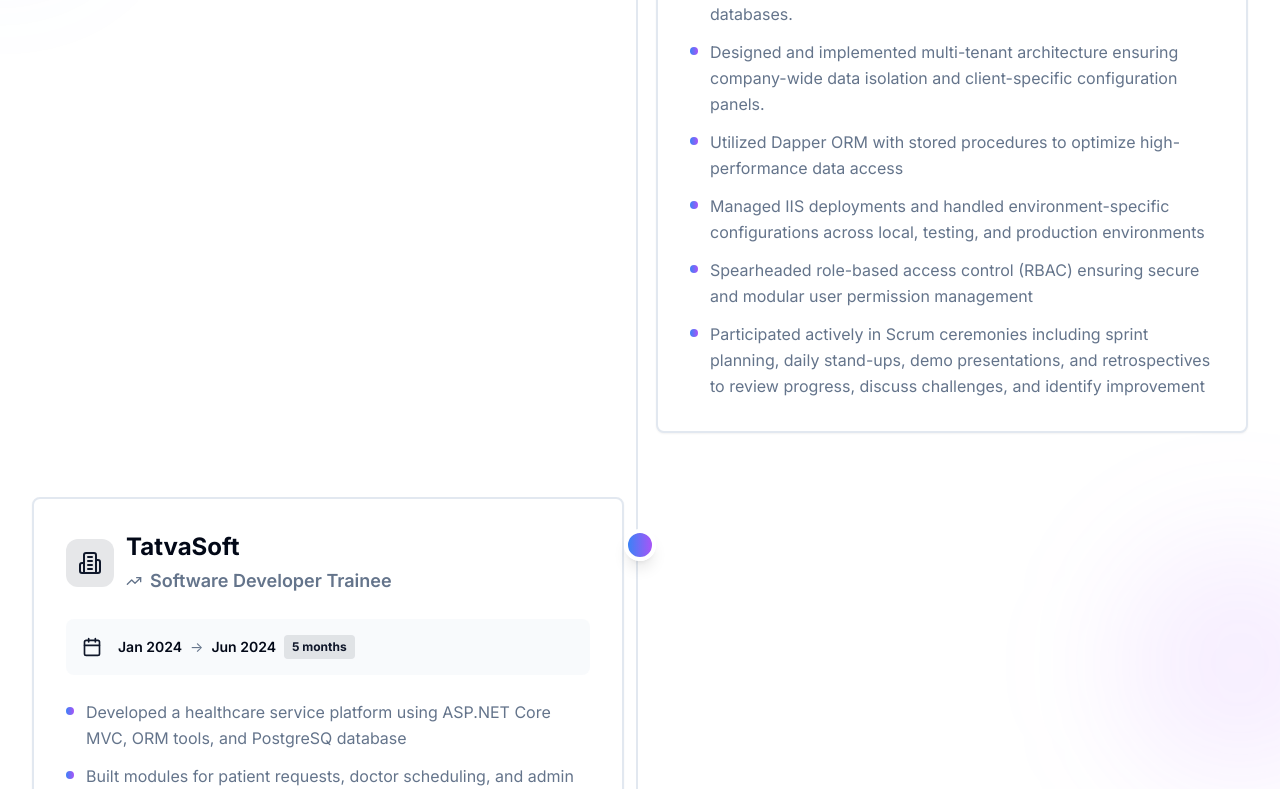
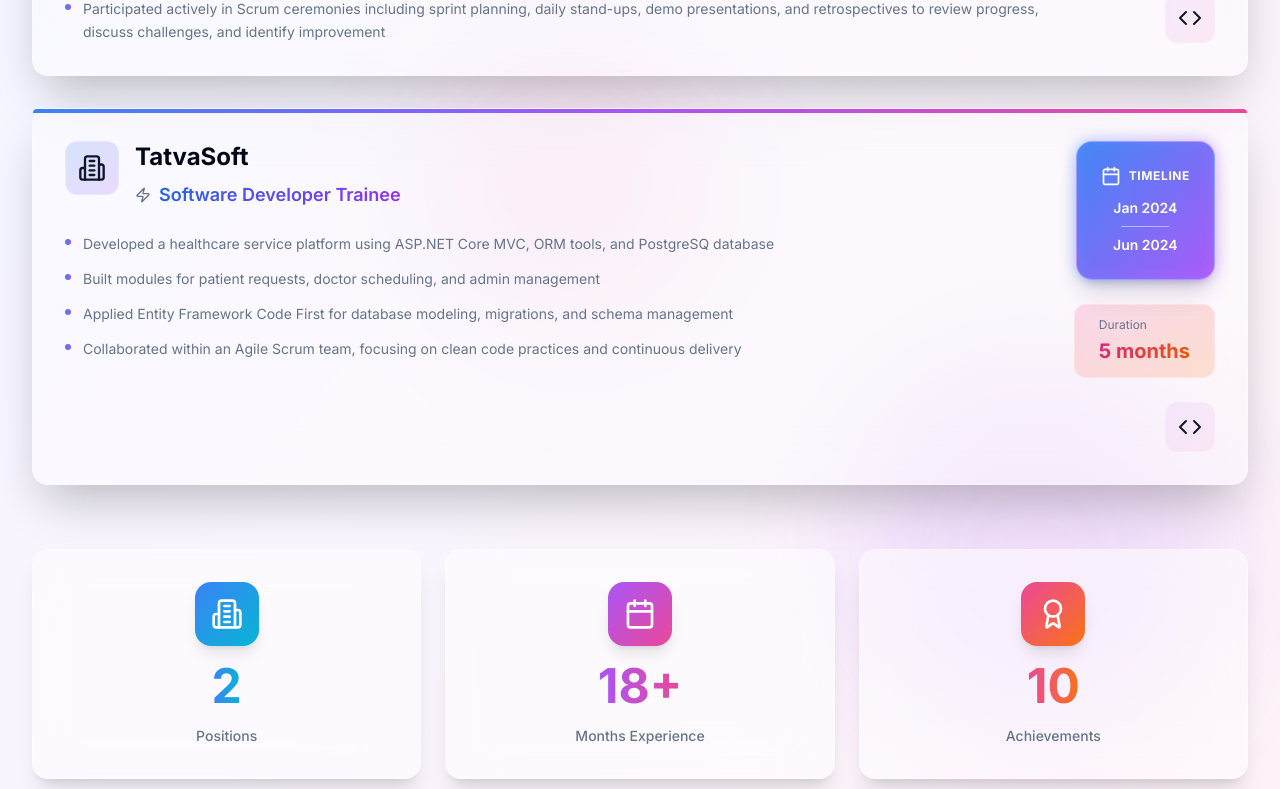
Before and after one commit to keyur1149/keyur1149.github.io, a React (Vite) app: page /experience in a window 1280 px wide. Shown: the part 711-1500 px from the top of the page. Built offline with nearby package versions, Linux system fonts and the light colour scheme.

Commit message:
Refactor: Update Experience component

```diff
--- a/src/components/Experience.tsx
+++ b/src/components/Experience.tsx
@@ -1,58 +1,14 @@
 
 import React, { useEffect, useState, useRef } from 'react';
-import { Calendar, Briefcase, Building2, TrendingUp, Sparkles } from 'lucide-react';
-import { Card, CardContent } from './ui/card';
+import { Calendar, Briefcase, Building2, Zap, Award, Code } from 'lucide-react';
 import portfolioData from '../data/portfolio.json';
 
 const Experience = () => {
   const [isVisible, setIsVisible] = useState(false);
-  const [visibleCards, setVisibleCards] = useState<Set<number>>(new Set());
-  const [scrollProgress, setScrollProgress] = useState(0);
   const { experience } = portfolioData;
-  const sectionRef = useRef<HTMLDivElement>(null);
-  const cardRefs = useRef<(HTMLDivElement | null)[]>([]);
 
   useEffect(() => {
     setIsVisible(true);
-
-    // Intersection Observer for cards
-    const observers = cardRefs.current.map((card, index) => {
-      if (!card) return null;
-
-      const observer = new IntersectionObserver(
-        (entries) => {
-          entries.forEach((entry) => {
-            if (entry.isIntersecting) {
-              setVisibleCards((prev) => new Set(prev).add(index));
-            }
-          });
-        },
-        { threshold: 0.2 }
-      );
-
-      observer.observe(card);
-      return observer;
-    });
-
-    // Scroll progress for timeline
-    const handleScroll = () => {
-      if (!sectionRef.current) return;
-
-      const rect = sectionRef.current.getBoundingClientRect();
-      const sectionHeight = rect.height;
-      const viewportHeight = window.innerHeight;
-      const scrolled = -rect.top;
-      const progress = Math.min(Math.max(scrolled / (sectionHeight - viewportHeight), 0), 1);
-      setScrollProgress(progress);
-    };
-
-    window.addEventListener('scroll', handleScroll);
-    handleScroll();
-
-    return () => {
-      observers.forEach((observer) => observer?.disconnect());
-      window.removeEventListener('scroll', handleScroll);
-    };
   }, []);
 
   const formatDate = (dateString: string) => {
@@ -73,193 +29,279 @@ const Experience = () => {
   };
 
   return (
-    <div ref={sectionRef} className="min-h-screen pt-16 bg-background relative overflow-hidden">
-      {/* Animated background elements */}
-      <div className="absolute inset-0 overflow-hidden pointer-events-none">
-        <div
-          className="absolute top-1/4 -left-20 w-40 h-40 bg-blue-500/10 rounded-full blur-3xl"
-          style={{ transform: `translateY(${scrollProgress * 100}px)` }}
-        />
-        <div
-          className="absolute bottom-1/4 -right-20 w-60 h-60 bg-purple-500/10 rounded-full blur-3xl"
-          style={{ transform: `translateY(${-scrollProgress * 150}px)` }}
-        />
-      </div>
+    <div className="min-h-screen pt-16 bg-background relative overflow-hidden">
+      {/* Animated gradient background */}
+      <div className="absolute inset-0 bg-gradient-to-br from-blue-50 via-purple-50 to-pink-50 dark:from-blue-950/20 dark:via-purple-950/20 dark:to-pink-950/20" />
 
-      <div className="max-w-7xl mx-auto px-4 sm:px-6 lg:px-8 py-20 relative">
+      {/* Floating orbs */}
+      <div className="absolute top-20 left-10 w-72 h-72 bg-blue-400/30 dark:bg-blue-600/20 rounded-full blur-3xl animate-float" />
+      <div className="absolute bottom-20 right-10 w-96 h-96 bg-purple-400/30 dark:bg-purple-600/20 rounded-full blur-3xl animate-float" style={{ animationDelay: '2s' }} />
+      <div className="absolute top-1/2 left-1/3 w-64 h-64 bg-pink-400/20 dark:bg-pink-600/10 rounded-full blur-3xl animate-float" style={{ animationDelay: '4s' }} />
+
+      <div className="max-w-7xl mx-auto px-4 sm:px-6 lg:px-8 py-20 relative z-10">
         <div className={`transition-all duration-1000 ${isVisible ? 'opacity-100 translate-y-0' : 'opacity-0 translate-y-10'}`}>
           {/* Header */}
           <div className="text-center mb-20">
-            <div className="inline-flex items-center justify-center p-3 bg-gradient-to-r from-blue-500/10 to-purple-500/10 rounded-2xl mb-6 backdrop-blur-sm border border-primary/10">
-              <Briefcase className="w-8 h-8 text-primary" />
+            <div className="inline-flex items-center gap-2 px-4 py-2 bg-primary/10 backdrop-blur-sm border border-primary/20 rounded-full mb-6">
+              <Briefcase className="w-5 h-5 text-primary" />
+              <span className="text-sm font-semibold text-primary">Career Timeline</span>
             </div>
-            <h1 className="text-5xl lg:text-7xl font-bold bg-gradient-to-r from-foreground to-foreground/70 bg-clip-text text-transparent mb-6">
+            <h1 className="text-5xl lg:text-7xl font-bold mb-6">
+              <span className="bg-gradient-to-r from-blue-600 via-purple-600 to-pink-600 dark:from-blue-400 dark:via-purple-400 dark:to-pink-400 bg-clip-text text-transparent">
                 Professional Journey
+              </span>
             </h1>
             <p className="text-xl text-muted-foreground max-w-2xl mx-auto">
-              Building innovative solutions and growing through challenging experiences
+              Crafting innovative solutions with cutting-edge technologies
             </p>
           </div>
 
-          {/* Timeline with scroll progress */}
-          <div className="relative">
-            {/* Animated timeline line */}
-            <div className="absolute left-8 lg:left-1/2 lg:-ml-1 top-0 w-0.5 h-full bg-border">
-              <div
-                className="w-full bg-gradient-to-b from-blue-500 via-purple-500 to-pink-500 transition-all duration-300 ease-out"
-                style={{ height: `${scrollProgress * 100}%` }}
+          {/* Experience Cards - Bento Grid Style */}
+          <div className="grid gap-8 mb-16">
+            {experience.map((exp, index) => (
+              <GlassCard key={exp.id} experience={exp} index={index} formatDate={formatDate} calculateDuration={calculateDuration} />
+            ))}
+          </div>
+
+          {/* Stats Grid */}
+          <div className="grid grid-cols-1 md:grid-cols-3 gap-6">
+            <StatCard
+              icon={Building2}
+              value={experience.length}
+              label="Positions"
+              gradient="from-blue-500 to-cyan-500"
+              delay={0}
+            />
+            <StatCard
+              icon={Calendar}
+              value={`${experience.reduce((sum, exp) => {
+                const start = new Date(exp.startDate);
+                const end = exp.endDate === 'Present' ? new Date() : new Date(exp.endDate);
+                return sum + (end.getFullYear() - start.getFullYear()) * 12 + (end.getMonth() - start.getMonth());
+              }, 0)}+`}
+              label="Months Experience"
+              gradient="from-purple-500 to-pink-500"
+              delay={100}
+            />
+            <StatCard
+              icon={Award}
+              value={experience.reduce((sum, exp) => sum + exp.description.length, 0)}
+              label="Achievements"
+              gradient="from-pink-500 to-orange-500"
+              delay={200}
             />
           </div>
+        </div>
+      </div>
+    </div>
+  );
+};
 
-            {/* Experience Cards */}
-            <div className="space-y-16 relative">
-              {experience.map((exp, index) => {
-                const isLeft = index % 2 === 0;
-                const isCardVisible = visibleCards.has(index);
+// Glassmorphism Card with 3D Tilt Effect
+const GlassCard = ({ experience, index, formatDate, calculateDuration }: any) => {
+  const cardRef = useRef<HTMLDivElement>(null);
+  const [rotateX, setRotateX] = useState(0);
+  const [rotateY, setRotateY] = useState(0);
+  const [isHovered, setIsHovered] = useState(false);
+
+  const handleMouseMove = (e: React.MouseEvent<HTMLDivElement>) => {
+    if (!cardRef.current) return;
+
+    const card = cardRef.current;
+    const rect = card.getBoundingClientRect();
+    const x = e.clientX - rect.left;
+    const y = e.clientY - rect.top;
+
+    const centerX = rect.width / 2;
+    const centerY = rect.height / 2;
+
+    const rotateXValue = ((y - centerY) / centerY) * -10;
+    const rotateYValue = ((x - centerX) / centerX) * 10;
+
+    setRotateX(rotateXValue);
+    setRotateY(rotateYValue);
+  };
+
+  const handleMouseLeave = () => {
+    setRotateX(0);
+    setRotateY(0);
+    setIsHovered(false);
+  };
 
   return (
     <div
-                    key={exp.id}
-                    ref={(el) => (cardRefs.current[index] = el)}
-                    className={`relative transition-all duration-700 ${
-                      isCardVisible
-                        ? 'opacity-100 translate-x-0'
-                        : `opacity-0 ${isLeft ? '-translate-x-20' : 'translate-x-20'}`
-                    }`}
+      ref={cardRef}
+      onMouseMove={handleMouseMove}
+      onMouseEnter={() => setIsHovered(true)}
+      onMouseLeave={handleMouseLeave}
+      className="relative group"
+      style={{
+        perspective: '1000px',
+        transformStyle: 'preserve-3d',
+      }}
     >
-                    <div className={`grid lg:grid-cols-2 gap-8 items-center ${!isLeft ? 'lg:grid-flow-dense' : ''}`}>
-                      {/* Timeline Dot */}
-                      <div className="absolute left-8 lg:left-1/2 lg:-ml-4 top-8 z-10">
-                        <div className={`relative transition-all duration-500 ${isCardVisible ? 'scale-100' : 'scale-0'}`}>
-                          <div className="w-8 h-8 rounded-full bg-gradient-to-r from-blue-500 to-purple-500 border-4 border-background shadow-lg">
-                            <div className="absolute inset-0 rounded-full bg-gradient-to-r from-blue-500 to-purple-500 animate-ping opacity-75" />
+      <div
+        className="relative transition-all duration-300 ease-out"
+        style={{
+          transform: `rotateX(${rotateX}deg) rotateY(${rotateY}deg) ${isHovered ? 'translateZ(20px)' : 'translateZ(0)'}`,
+          transformStyle: 'preserve-3d',
+        }}
+      >
+        {/* Glow effect */}
+        <div className="absolute -inset-1 bg-gradient-to-r from-blue-500 via-purple-500 to-pink-500 rounded-2xl opacity-0 group-hover:opacity-20 blur-xl transition-opacity duration-500" />
+
+        {/* Glass card */}
+        <div className="relative bg-white/40 dark:bg-gray-900/40 backdrop-blur-xl border border-white/20 dark:border-gray-700/50 rounded-2xl p-8 shadow-2xl">
+          {/* Top gradient line */}
+          <div className="absolute top-0 left-0 right-0 h-1 bg-gradient-to-r from-blue-500 via-purple-500 to-pink-500 rounded-t-2xl" />
+
+          <div className="grid md:grid-cols-[1fr,auto] gap-8">
+            {/* Left: Content */}
+            <div className="space-y-6">
+              {/* Header */}
+              <div className="flex items-start gap-4">
+                <div className="p-3 bg-gradient-to-br from-blue-500/20 to-purple-500/20 backdrop-blur-sm rounded-xl border border-white/30 dark:border-gray-600/30 group-hover:scale-110 transition-transform duration-300">
+                  <Building2 className="w-7 h-7 text-primary" />
                 </div>
-                          {exp.endDate === 'Present' && (
-                            <Sparkles className="absolute -top-1 -right-1 w-4 h-4 text-yellow-500 animate-pulse" />
+                <div className="flex-1">
+                  <div className="flex items-center gap-3 mb-2">
+                    <h3 className="text-2xl font-bold text-foreground">
+                      {experience.company}
+                    </h3>
+                    {experience.endDate === 'Present' && (
+                      <div className="relative">
+                        <span className="flex h-3 w-3">
+                          <span className="animate-ping absolute inline-flex h-full w-full rounded-full bg-green-400 opacity-75"></span>
+                          <span className="relative inline-flex rounded-full h-3 w-3 bg-green-500"></span>
+                        </span>
+                      </div>
                     )}
                   </div>
-                      </div>
-
-                      {/* Spacer for timeline */}
-                      <div className={`hidden lg:block ${isLeft ? 'lg:order-1' : 'lg:order-2'}`} />
-
-                      {/* Card Content */}
-                      <Card
-                        className={`group relative overflow-hidden border-2 hover:border-primary/50 transition-all duration-500 hover:shadow-2xl hover:shadow-primary/20 ml-20 lg:ml-0 ${
-                          isLeft ? 'lg:order-2' : 'lg:order-1'
-                        }`}
-                      >
-                        {/* Animated gradient background */}
-                        <div className="absolute inset-0 bg-gradient-to-r from-blue-500/0 via-purple-500/0 to-pink-500/0 group-hover:from-blue-500/5 group-hover:via-purple-500/5 group-hover:to-pink-500/5 transition-all duration-700" />
-
-                        {/* Top gradient accent */}
-                        <div className="absolute top-0 left-0 right-0 h-1 bg-gradient-to-r from-blue-500 via-purple-500 to-pink-500 transform scale-x-0 group-hover:scale-x-100 transition-transform duration-500 origin-left" />
-
-                        <CardContent className="p-8 relative">
-                          {/* Header */}
-                          <div className="flex items-start justify-between mb-6">
-                            <div className="flex items-center gap-3">
-                              <div className="p-3 bg-primary/10 rounded-xl group-hover:scale-110 transition-transform duration-300">
-                                <Building2 className="w-6 h-6 text-primary" />
-                              </div>
-                              <div>
-                                <h3 className="text-2xl font-bold text-foreground group-hover:text-primary transition-colors">
-                                  {exp.company}
-                                </h3>
-                                <div className="flex items-center gap-2 mt-1">
-                                  <TrendingUp className="w-4 h-4 text-muted-foreground" />
-                                  <p className="text-lg font-semibold text-muted-foreground">
-                                    {exp.position}
+                  <div className="flex items-center gap-2">
+                    <Zap className="w-4 h-4 text-muted-foreground" />
+                    <p className="text-lg font-semibold bg-gradient-to-r from-blue-600 to-purple-600 dark:from-blue-400 dark:to-purple-400 bg-clip-text text-transparent">
+                      {experience.position}
                     </p>
                   </div>
                 </div>
               </div>
 
-                            {exp.endDate === 'Present' && (
-                              <span className="px-3 py-1 bg-green-500/10 text-green-600 dark:text-green-400 text-xs font-bold rounded-full border border-green-500/30 animate-pulse">
-                                Current
-                              </span>
-                            )}
+              {/* Achievements */}
+              <div className="space-y-3">
+                {experience.description.map((point: string, idx: number) => (
+                  <div
+                    key={idx}
+                    className="flex items-start gap-3 group/item"
+                    style={{
+                      animation: `fadeIn 0.5s ease-out ${idx * 0.1}s both`
+                    }}
+                  >
+                    <div className="mt-1.5 min-w-[6px] h-[6px] rounded-full bg-gradient-to-r from-blue-500 to-purple-500 group-hover/item:scale-150 group-hover/item:shadow-lg group-hover/item:shadow-purple-500/50 transition-all duration-300" />
+                    <p className="text-sm leading-relaxed text-muted-foreground group-hover/item:text-foreground transition-colors">
+                      {point.trim()}
+                    </p>
                   </div>
-
-                          {/* Timeline Info */}
-                          <div className="flex items-center gap-4 mb-6 p-4 bg-muted/50 rounded-lg">
-                            <Calendar className="w-5 h-5 text-primary" />
-                            <div className="flex items-center gap-2 text-sm">
-                              <span className="font-semibold text-foreground">{formatDate(exp.startDate)}</span>
-                              <span className="text-muted-foreground">→</span>
-                              <span className="font-semibold text-foreground">{formatDate(exp.endDate)}</span>
-                              <span className="px-2 py-1 bg-primary/10 text-primary text-xs font-bold rounded">
-                                {calculateDuration(exp.startDate, exp.endDate)}
-                              </span>
+                ))}
               </div>
             </div>
 
-                          {/* Description */}
-                          <ul className="space-y-3">
-                            {exp.description.map((point, idx) => (
-                              <li
-                                key={idx}
-                                className="flex items-start gap-3 text-muted-foreground hover:text-foreground transition-all duration-300 group/item"
-                                style={{
-                                  transitionDelay: isCardVisible ? `${idx * 100}ms` : '0ms',
-                                  transform: isCardVisible ? 'translateX(0)' : 'translateX(-10px)',
-                                  opacity: isCardVisible ? 1 : 0
-                                }}
-                              >
-                                <div className="mt-2 min-w-[8px] h-[8px] rounded-full bg-gradient-to-r from-blue-500 to-purple-500 group-hover/item:scale-150 group-hover/item:shadow-lg group-hover/item:shadow-purple-500/50 transition-all duration-300" />
-                                <span className="leading-relaxed flex-1">{point.trim()}</span>
-                              </li>
-                            ))}
-                          </ul>
-                        </CardContent>
-                      </Card>
+            {/* Right: Timeline */}
+            <div className="flex flex-col items-center md:items-end gap-6">
+              {/* Date Badge */}
+              <div className="relative">
+                <div className="absolute inset-0 bg-gradient-to-r from-blue-500 to-purple-500 rounded-2xl blur opacity-50" />
+                <div className="relative bg-gradient-to-br from-blue-500/90 to-purple-500/90 backdrop-blur-sm rounded-2xl p-6 border border-white/30 text-white shadow-xl">
+                  <div className="flex items-center gap-2 mb-3">
+                    <Calendar className="w-5 h-5" />
+                    <span className="text-xs font-bold uppercase tracking-wider">Timeline</span>
+                  </div>
+                  <div className="space-y-2 text-center">
+                    <div className="text-sm font-semibold">{formatDate(experience.startDate)}</div>
+                    <div className="w-12 h-px bg-white/50 mx-auto" />
+                    <div className="text-sm font-semibold">{formatDate(experience.endDate)}</div>
+                  </div>
+                </div>
+              </div>
+
+              {/* Duration Badge */}
+              <div className="bg-gradient-to-br from-pink-500/20 to-orange-500/20 backdrop-blur-sm border border-white/30 dark:border-gray-600/30 rounded-xl px-6 py-3">
+                <div className="text-xs text-muted-foreground mb-1">Duration</div>
+                <div className="text-xl font-bold bg-gradient-to-r from-pink-600 to-orange-600 dark:from-pink-400 dark:to-orange-400 bg-clip-text text-transparent">
+                  {calculateDuration(experience.startDate, experience.endDate)}
+                </div>
+              </div>
+
+              {/* Tech Icon */}
+              <div className="p-3 bg-gradient-to-br from-purple-500/10 to-pink-500/10 backdrop-blur-sm rounded-xl border border-white/20 dark:border-gray-600/30">
+                <Code className="w-6 h-6 text-primary" />
+              </div>
+            </div>
+          </div>
+        </div>
       </div>
     </div>
   );
-              })}
+};
+
+// Stat Card Component
+const StatCard = ({ icon: Icon, value, label, gradient, delay }: any) => {
+  const cardRef = useRef<HTMLDivElement>(null);
+  const [rotateX, setRotateX] = useState(0);
+  const [rotateY, setRotateY] = useState(0);
+
+  const handleMouseMove = (e: React.MouseEvent<HTMLDivElement>) => {
+    if (!cardRef.current) return;
+
+    const card = cardRef.current;
+    const rect = card.getBoundingClientRect();
+    const x = e.clientX - rect.left;
+    const y = e.clientY - rect.top;
+
+    const centerX = rect.width / 2;
+    const centerY = rect.height / 2;
+
+    const rotateXValue = ((y - centerY) / centerY) * -8;
+    const rotateYValue = ((x - centerX) / centerX) * 8;
+
+    setRotateX(rotateXValue);
+    setRotateY(rotateYValue);
+  };
+
+  const handleMouseLeave = () => {
+    setRotateX(0);
+    setRotateY(0);
+  };
+
+  return (
+    <div
+      ref={cardRef}
+      onMouseMove={handleMouseMove}
+      onMouseLeave={handleMouseLeave}
+      className="relative group"
+      style={{
+        perspective: '1000px',
+        animationDelay: `${delay}ms`
+      }}
+    >
+      <div
+        className="relative transition-all duration-300 ease-out"
+        style={{
+          transform: `rotateX(${rotateX}deg) rotateY(${rotateY}deg)`,
+        }}
+      >
+        <div className={`absolute -inset-1 bg-gradient-to-r ${gradient} rounded-2xl opacity-0 group-hover:opacity-30 blur-xl transition-opacity duration-500`} />
+
+        <div className="relative bg-white/50 dark:bg-gray-900/50 backdrop-blur-xl border border-white/30 dark:border-gray-700/50 rounded-2xl p-8 shadow-xl">
+          <div className="flex flex-col items-center text-center space-y-4">
+            <div className={`p-4 bg-gradient-to-br ${gradient} rounded-2xl shadow-lg`}>
+              <Icon className="w-8 h-8 text-white" />
             </div>
+            <div className={`text-5xl font-bold bg-gradient-to-r ${gradient} bg-clip-text text-transparent`}>
+              {value}
             </div>
-
-          {/* Stats Section with scroll animation */}
-          <div
-            className={`mt-20 grid grid-cols-1 md:grid-cols-3 gap-6 transition-all duration-1000 ${
-              scrollProgress > 0.7 ? 'opacity-100 translate-y-0' : 'opacity-0 translate-y-10'
-            }`}
-          >
-            <Card className="relative overflow-hidden group border-2 hover:border-primary/50 transition-all duration-300">
-              <div className="absolute inset-0 bg-gradient-to-br from-blue-500/10 to-transparent opacity-0 group-hover:opacity-100 transition-opacity" />
-              <CardContent className="text-center p-8 relative">
-                <div className="text-5xl font-bold bg-gradient-to-r from-blue-500 to-purple-500 bg-clip-text text-transparent mb-2">
-                  {experience.length}
+            <div className="text-sm font-medium text-muted-foreground">
+              {label}
             </div>
-                <div className="text-sm text-muted-foreground font-medium">Positions Held</div>
-              </CardContent>
-            </Card>
-
-            <Card className="relative overflow-hidden group border-2 hover:border-primary/50 transition-all duration-300">
-              <div className="absolute inset-0 bg-gradient-to-br from-purple-500/10 to-transparent opacity-0 group-hover:opacity-100 transition-opacity" />
-              <CardContent className="text-center p-8 relative">
-                <div className="text-5xl font-bold bg-gradient-to-r from-purple-500 to-pink-500 bg-clip-text text-transparent mb-2">
-                  {experience.reduce((sum, exp) => {
-                    const start = new Date(exp.startDate);
-                    const end = exp.endDate === 'Present' ? new Date() : new Date(exp.endDate);
-                    return sum + (end.getFullYear() - start.getFullYear()) * 12 + (end.getMonth() - start.getMonth());
-                  }, 0)}+
-                </div>
-                <div className="text-sm text-muted-foreground font-medium">Months of Experience</div>
-              </CardContent>
-            </Card>
-
-            <Card className="relative overflow-hidden group border-2 hover:border-primary/50 transition-all duration-300">
-              <div className="absolute inset-0 bg-gradient-to-br from-pink-500/10 to-transparent opacity-0 group-hover:opacity-100 transition-opacity" />
-              <CardContent className="text-center p-8 relative">
-                <div className="text-5xl font-bold bg-gradient-to-r from-pink-500 to-orange-500 bg-clip-text text-transparent mb-2">
-                  {experience.reduce((sum, exp) => sum + exp.description.length, 0)}
-                </div>
-                <div className="text-sm text-muted-foreground font-medium">Key Achievements</div>
-              </CardContent>
-            </Card>
           </div>
         </div>
       </div>
```
Lines whose indentation alone changed are shown as unchanged.
